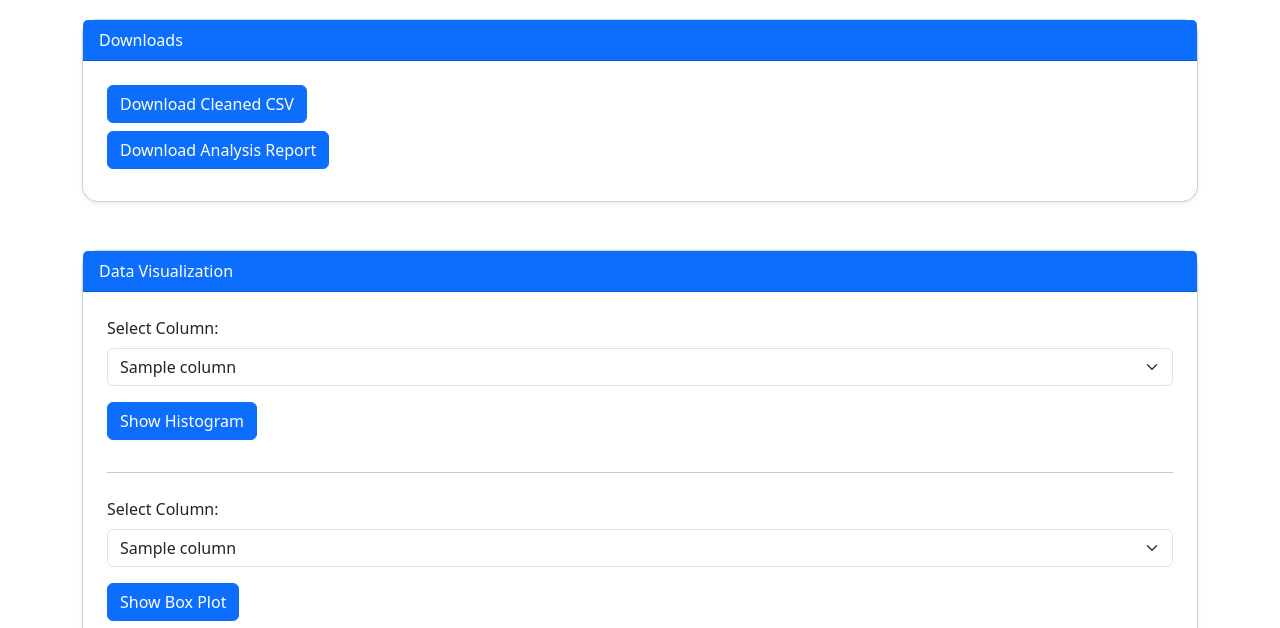
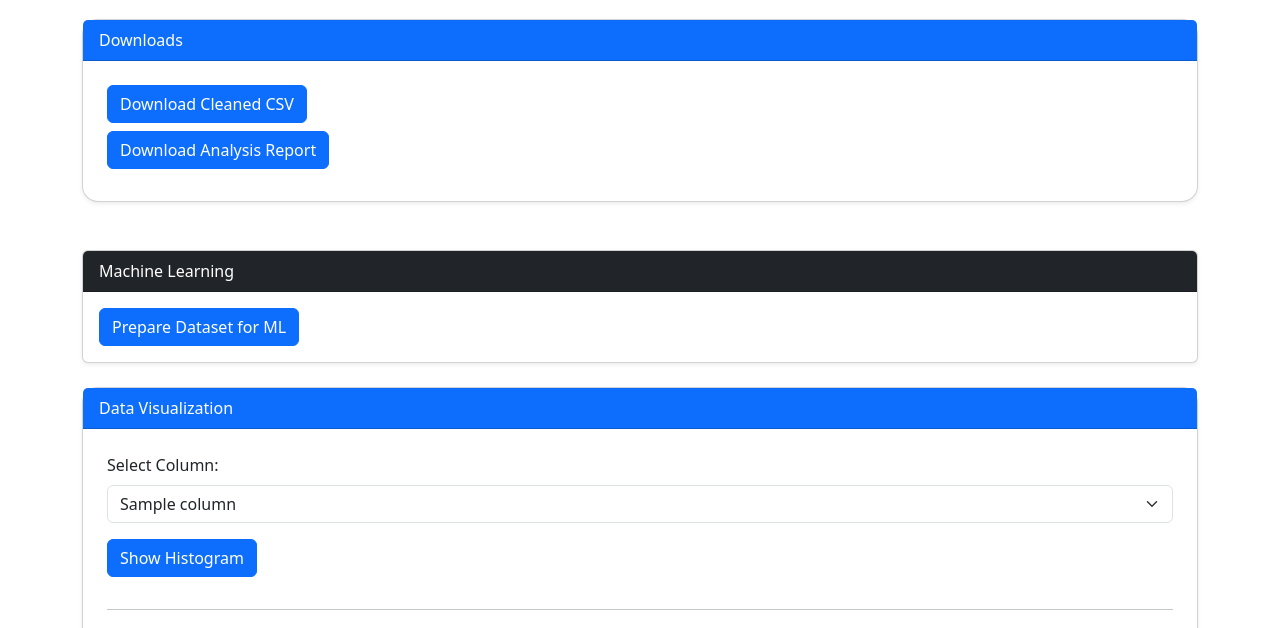
Before and after one commit to Neelu-Verma-26/DataSense-AI, a Flask app: template templates/index.html in a window 1280 px wide. Shown: the part 4112-4740 px from the top of the page. Run offline with Flask 3, Linux system fonts and the light colour scheme; the template is opened without the code that fills it: most values are stand-ins (such as "Sample title", 1, 10 or a date in 2020).

Commit message:
Add ML data preparation setup

```diff
--- a/app.py
+++ b/app.py
@@ -5,6 +5,7 @@ import pandas as pd
 import matplotlib.pyplot as plt
 import seaborn as sns
 import os
+from sklearn.model_selection import train_test_split
 
 app = Flask(__name__)
 app.secret_key =  "datasense_ai_secret_key"
@@ -771,6 +772,26 @@ def download_report():
         download_name="DataSense_AI_Report.txt"
     )
 
+@app.route("/prepare_ml", methods=["POST"])
+def prepare_ml():
+    file_path = session.get("file_path")
+    df = pd.read_csv(file_path)
+    X = df.drop(columns=["Sales"])
+    y = df["Sales"]
+
+    X_train, X_test, y_train, y_test = train_test_split(X,y,test_size=0.2,random_state=42)
+    print("Training rows:", len(X_train))
+    print("Testing rows:", len(X_test))
+
+    return render_template(
+        "index.html",
+        ml_ready=True,
+        train_rows=len(X_train),
+        test_rows=len(X_test),
+        feature_count=X.shape[1],
+        target_column="Sales"
+    )
+
 if __name__ == "__main__":
     app.run(
         host="0.0.0.0",
--- a/templates/index.html
+++ b/templates/index.html
@@ -384,6 +384,34 @@
     </div>
     <br>
 
+    <div class="card mt-4 shadow-sm">
+        <div class="card-header bg-dark text-white">
+            Machine Learning
+        </div>
+
+        <div class="card-body">
+            <form action="/prepare_ml" method="post">
+                <button type="submit" class="btn btn-primary">
+                    Prepare Dataset for ML
+                </button>
+            </form>
+            {% if ml_ready %}
+            <hr>
+
+            <h5>Dataset Prepared for Machine Learning</h5>
+
+            <p><strong>Total Features:</strong> {{ feature_count }}</p>
+            <p><strong>Target Column:</strong> {{ target_column }}</p>
+            <p><strong>Training Rows:</strong> {{ train_rows }}</p>
+            <p><strong>Testing Rows:</strong> {{ test_rows }}</p>
+
+            <div class="alert alert-success">
+                Dataset successfully split into training and testing data.
+            </div>
+            {% endif %}
+        </div>
+    </div>
+
     <div class="card mt-4 shadow-sm rounded-4">
         <div class="card-header bg-primary text-white">
             Data Visualization
```
Also changed, not shown: config.py (+9 -0 lines).
